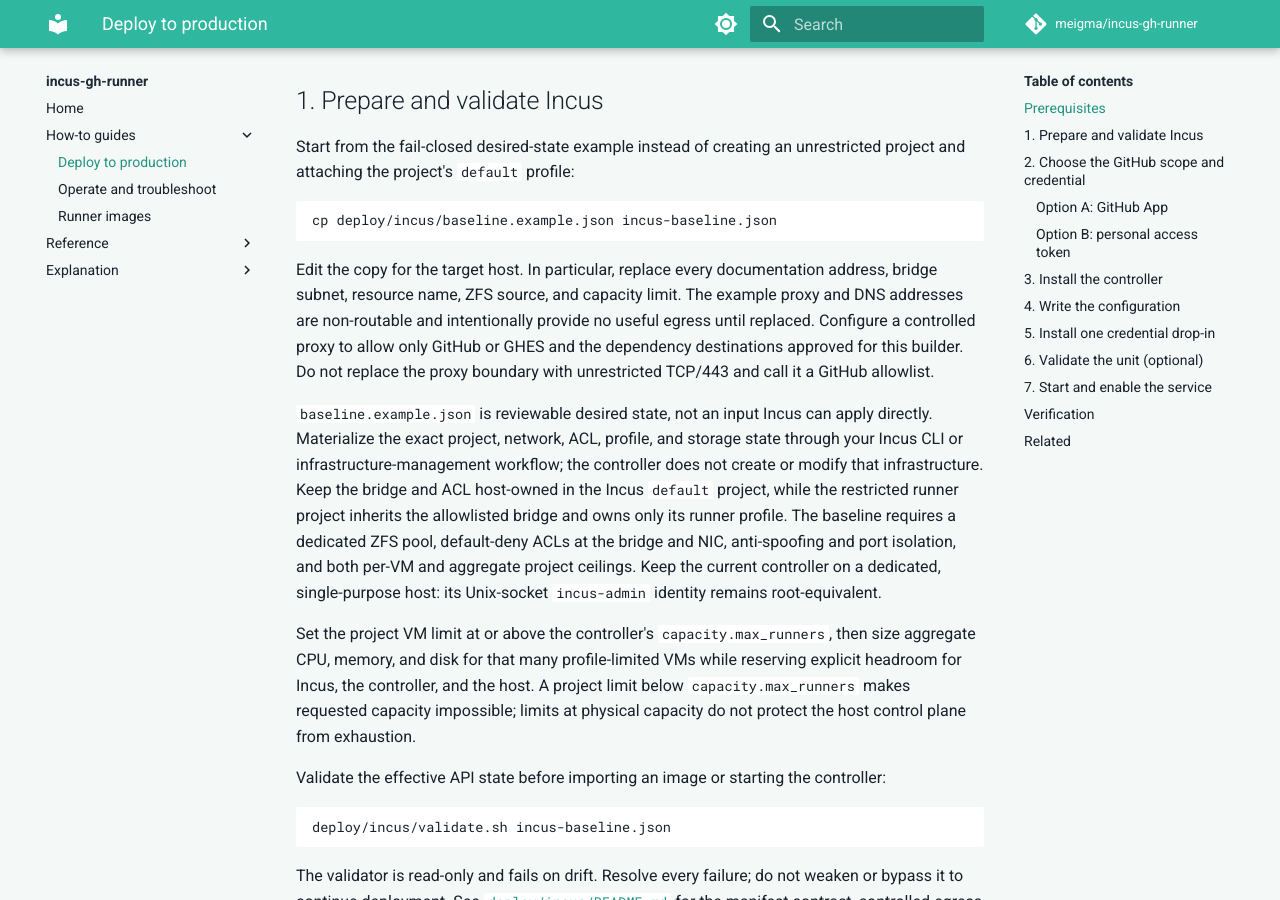
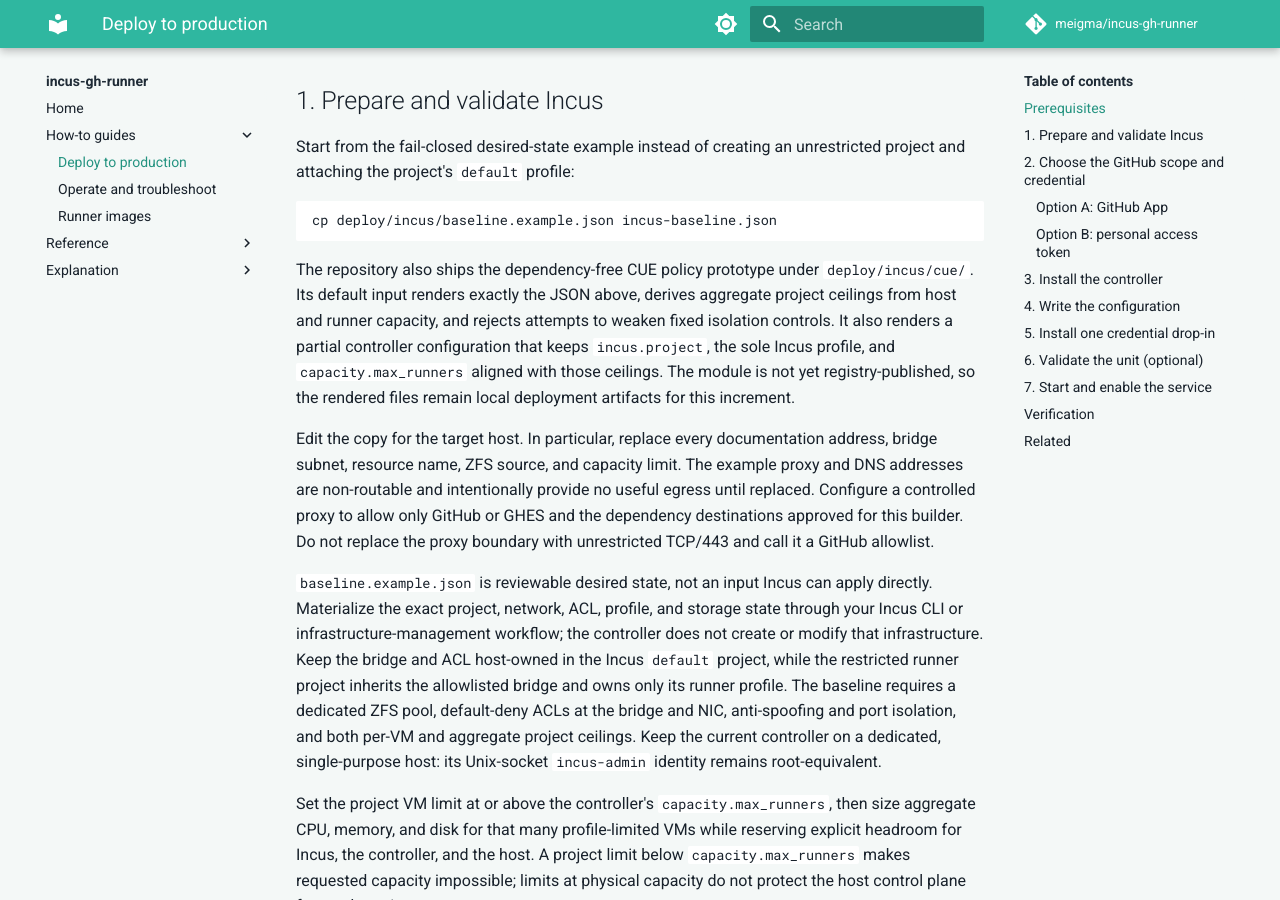
Before and after one commit to meigma/incus-gh-runner, an MkDocs documentation site: the page built from docs/docs/how-to/deploy.md, in a window 1280 px wide and 900 px high, scrolled down 697 px. Built offline with MkDocs 1.6.1 and Material for MkDocs 9.7.7, drawn with Linux system fonts in a browser that asks for light colours; comment, search, counter and statistics services are not loaded.

Commit message:
feat(security): model Incus baseline in CUE

````diff
--- a/docs/docs/how-to/deploy.md
+++ b/docs/docs/how-to/deploy.md
@@ -22,6 +22,15 @@
 ```sh
 cp deploy/incus/baseline.example.json incus-baseline.json
 ```
+
+The repository also ships the dependency-free CUE policy prototype under
+`deploy/incus/cue/`. Its default input renders exactly the JSON above, derives
+aggregate project ceilings from host and runner capacity, and rejects attempts
+to weaken fixed isolation controls. It also renders a partial controller
+configuration that keeps `incus.project`, the sole Incus profile, and
+`capacity.max_runners` aligned with those ceilings. The module is not yet
+registry-published, so the rendered files remain local deployment artifacts for
+this increment.
 
 Edit the copy for the target host. In particular, replace every documentation
 address, bridge subnet, resource name, ZFS source, and capacity limit. The
--- a/mise.toml
+++ b/mise.toml
@@ -59,6 +59,7 @@
 # Build / CI / release / supply-chain CLIs. moon is installed via mise (CI
 # included). melange/apko/cosign
 # are consumed by the container build + image signing in the release workflow.
+"aqua:cue-lang/cue"            = "0.16.1"
 "aqua:moonrepo/moon"          = "2.3.5"
 "aqua:chainguard-dev/melange" = "0.54.0"
 "aqua:chainguard-dev/apko"    = "1.2.19"
--- a/moon.yml
+++ b/moon.yml
@@ -112,6 +112,7 @@
 
   incus-isolation-contract-test:
     script: |
+      bash deploy/incus/cue/tests/render-test.sh
       bash deploy/incus/tests/validate-test.sh
       bash image/tests/live-incus-hostile-isolation-contract-test.sh
     inputs:
````
Also changed, not shown: README.md, deploy/incus/README.md, deploy/incus/cue/README.md (added), 10 other files.
